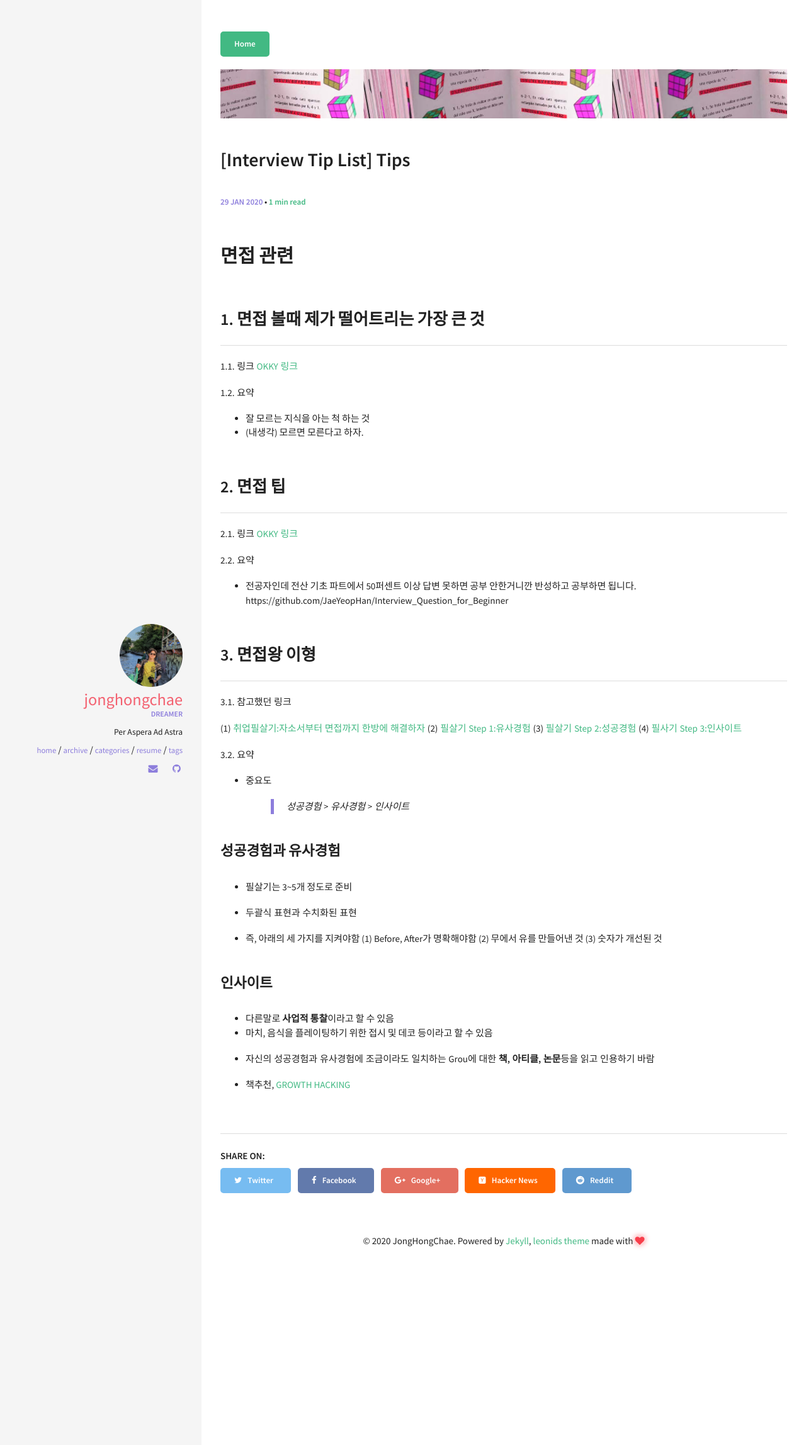
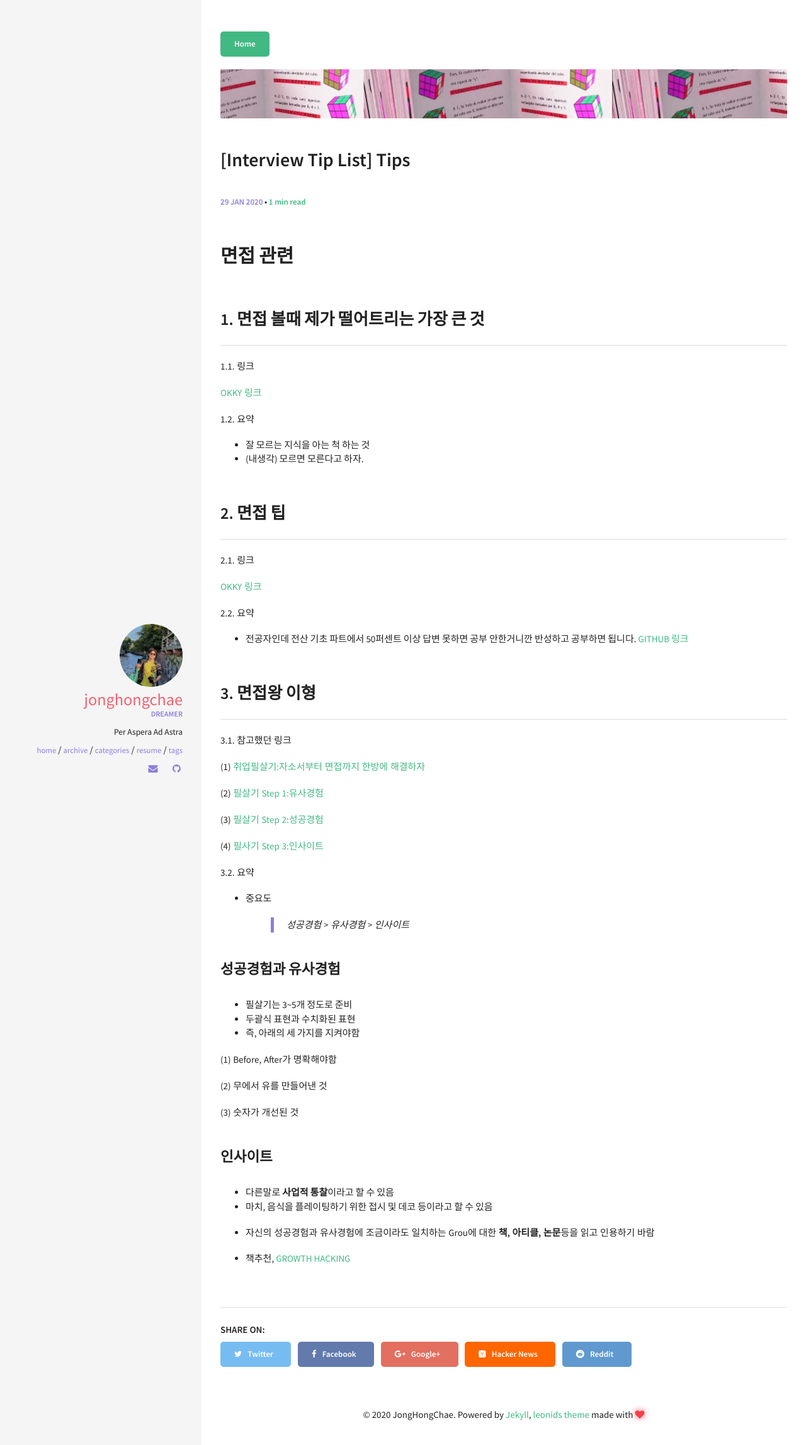
Before and after one commit to jhonggg/jhonggg.github.io, a Jekyll site: the page built from _posts/2020-01-29-Interview-Tip.md, in a window 1280 px wide. Shown: the top 2295 px of the page at 63% size. Built offline with Jekyll 4.4.1, drawn with Linux system fonts in a browser that asks for light colours.

Commit message:
insert enter and space

```diff
--- a/_posts/2020-01-29-Interview-Tip.md
+++ b/_posts/2020-01-29-Interview-Tip.md
@@ -16,6 +16,7 @@ image:
 ## 1. 면접 볼때 제가 떨어트리는 가장 큰 것
 
 1.1. 링크
+
 [OKKY 링크](https://okky.kr/article/672569?note=1890099)
 
 1.2. 요약
@@ -25,19 +26,23 @@ image:
 ## 2. 면접 팁
 
 2.1. 링크
+
 [OKKY 링크](https://okky.kr/article/673042)
 
 2.2. 요약
 - 전공자인데 전산 기초 파트에서 50퍼센트 이상 답변 못하면 공부 안한거니깐 반성하고 공부하면 됩니다.
-https://github.com/JaeYeopHan/Interview_Question_for_Beginner
+[GITHUB 링크](https://github.com/JaeYeopHan/Interview_Question_for_Beginner)
 
 ## 3. 면접왕 이형
 
 3.1. 참고했던 링크
 
 (1) [취업필살기:자소서부터 면접까지 한방에 해결하자](https://youtu.be/7NAVa7-dl5Q)
+
 (2) [필살기 Step 1:유사경험](https://youtu.be/5sgcMQselaU)
+
 (3) [필살기 Step 2:성공경험](https://youtu.be/6pEROkZDVWY)
+
 (4) [필사기 Step 3:인사이트](https://youtu.be/kzn0xY7JB8A)
 
 3.2. 요약
@@ -48,10 +53,12 @@ https://github.com/JaeYeopHan/Interview_Question_for_Beginner
 ### 성공경험과 유사경험
 - 필살기는 3~5개 정도로 준비
 - 두괄식 표현과 수치화된 표현
+- 즉, 아래의 세 가지를 지켜야함
 
-- 즉, 아래의 세 가지를 지켜야함
 (1) Before, After가 명확해야함
+
 (2) 무에서 유를 만들어낸 것
+
 (3) 숫자가 개선된 것
 
 ### 인사이트
```
